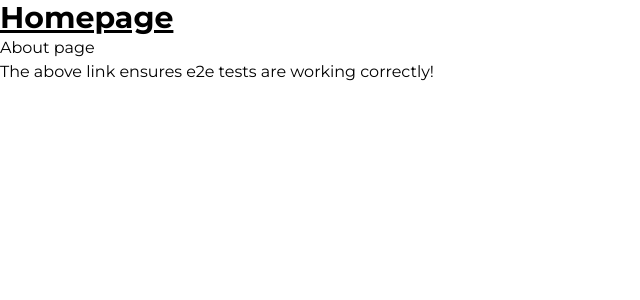
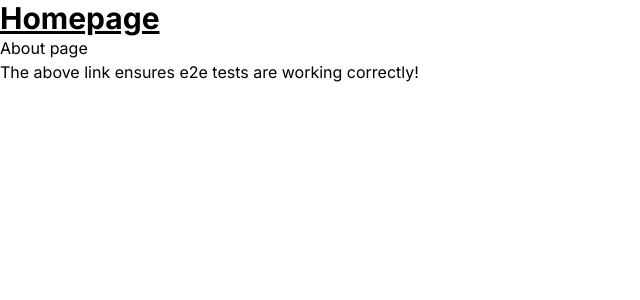
Before and after one commit to jenewland1999/web-next, a Next.js app: page / in a window 1280 px wide. Shown: the top 300 px of the page, without its empty margins (0-640 px from the left). Built offline with nearby package versions, Linux system fonts and the light colour scheme.

Commit message:
Update default font to Inter variable

```diff
--- a/src/constants.ts
+++ b/src/constants.ts
@@ -1,2 +1,2 @@
 export const GOOGLE_FONTS_URL =
-  "https://fonts.googleapis.com/css2?family=Montserrat:ital,wght@0,100..900;1,100..900&display=swap";
+  "https://fonts.googleapis.com/css2?family=Inter:wght@100..900&display=swap";
--- a/tailwind.config.js
+++ b/tailwind.config.js
@@ -6,7 +6,7 @@
   theme: {
     extend: {
       fontFamily: {
-        sans: ["Montserrat", ...defaultTheme.fontFamily.sans],
+        sans: ["Inter", ...defaultTheme.fontFamily.sans],
       },
     },
   },
```
